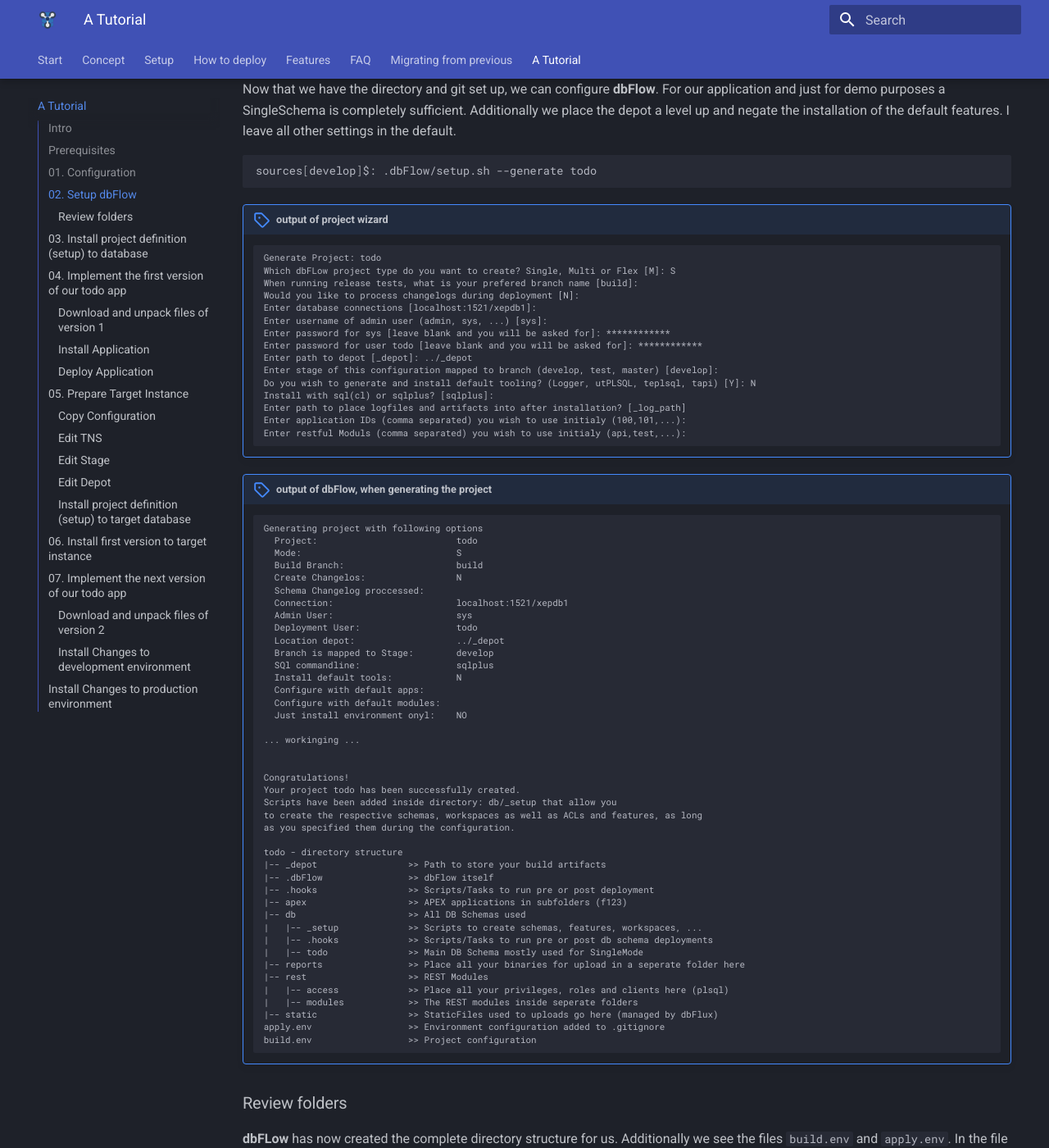
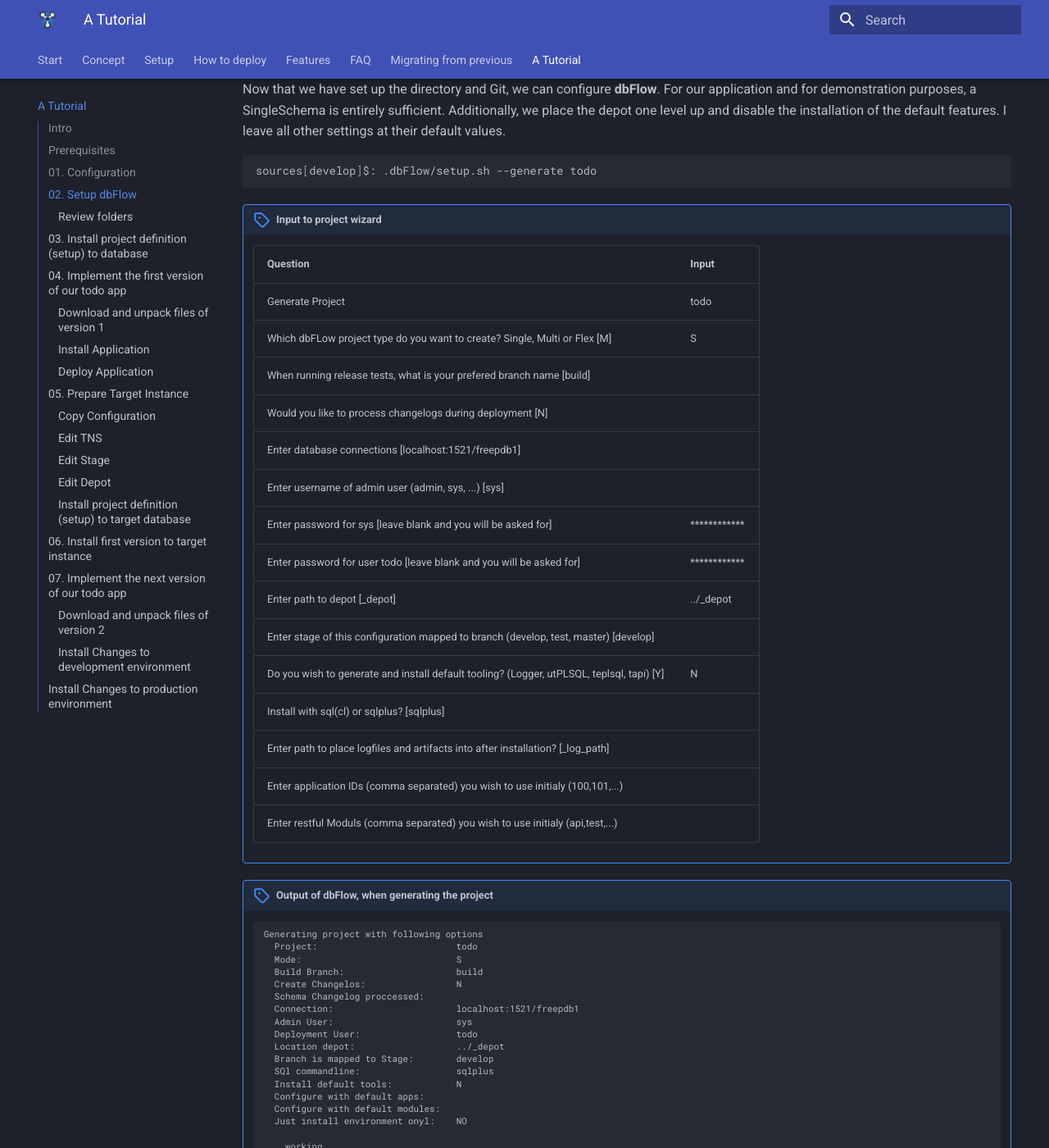
Before and after one commit to MaikMichel/dbFlow, an MkDocs documentation site: the page built from docs/tutorial.md, in a window 1280 px wide and 1400 px high, scrolled down 1621 px. Shown: the whole window at 82% size. Built offline with MkDocs 1.6.1 and Material for MkDocs 9.7.7, drawn with Linux system fonts in a browser that asks for light colours; some of the changed text lies outside the part shown.

Commit message:
updated tutorial, to reflect current changes

````diff
--- a/docs/tutorial.md
+++ b/docs/tutorial.md
@@ -2,9 +2,9 @@ A Tutorial
 
 ## Intro
 
-In this tutorial we will build a ToDo application. This application will be developed in our development database and will be updated from time to time in our production database. The production database reflects here only a part of our release pipeline. In a real environment we might need more target stages. For our tutorial this should be sufficient.
+In this tutorial, we will build a ToDo application. The application will be developed using our development database and periodically updated in our production database. In this context, the production database represents just one part of our release pipeline. In a real-world environment, additional target stages may be required. However, for the purposes of this tutorial, this setup should be sufficient.
 
-To build the whole system locally, I use dockawex. Here, a complete development environment including a second build environment (this is our prod) is built via docker-compose. Absolutely recommended. See: [dockawex](https://github.com/MaikMichel/dockawex)
+To build the entire system locally, I use dockAPEX. This creates a complete development environment, including a secondary build environment (which serves as our production environment), using Docker Compose. It is highly recommended. See: [dockAPEX](https://github.com/MaikMichel/dockAPEX)
 
 
 
@@ -13,12 +13,12 @@ To build the whole system locally, I use dockawex. Here, a complete development
 - Two database connections and the ability to connect as sys or another authorized user to create schemas and users.
 - Every database with a proper installation of Oracle APEX
 
-> just use dockawex and build and start your containers
+> just use [dockAPEX](https://github.com/MaikMichel/dockAPEX) and build and start your containers
 
 
 ## 01. Configuration
 
-First we create a new project directory `todos`. In this directory we create the `_depot` folder, where the artifacts of the deployments will be stored and fetched later. In an `instance` directory we create a subfolder for each target environment. In our case this is the `prod` folder, which is the productive environment for this tutorial. Furthermore we create the actual working directory called `sources`. This is the actual development folder. and will be versioned via Git.
+First, we create a new project directory called todos. Inside this directory, we create a _depot folder, where deployment artifacts will be stored and later retrieved. In an instance directory, we create a subfolder for each target environment. In our case, this is the prod folder, which serves as the production environment for this tutorial. Additionally, we create the working directory named sources. This will be the development folder and will be version-controlled using Git.
 
 ```bash
 # create master directory
@@ -39,18 +39,18 @@ todos$: find
 
 ```
 
-Now we change to our actual source directory, turn on version control and install **dbFlow**.
+Now we change into our actual source directory, turn on version control and install **dbFlow**.
 
 ```bash
 # go to sources
 todos$: cd sources
 
-# add git
+# install dbFlow and add enable git in current directory
 sources$: curl -sS https://raw.githubusercontent.com/MaikMichel/dbFlow/master/install.sh | bash
 
 ```
 
-Now that we have submitted the directory, we can save the current empty state and switch to a new develop branch where we will work.
+Now that we have created the directory structure, add current changes and switch to a new develop branch where we will work.
 
 ```sh
 # add current changes
@@ -66,34 +66,35 @@ sources[master]$: git checkout -b develop
 
 ## 02. Setup dbFlow
 
-Now that we have the directory and git set up, we can configure **dbFlow**. For our application and just for demo purposes a SingleSchema is completely sufficient. Additionally we place the depot a level up and negate the installation of the default features. I leave all other settings in the default.
+Now that we have set up the directory and Git, we can configure **dbFlow**. For our application and for demonstration purposes, a SingleSchema is entirely sufficient. Additionally, we place the depot one level up and disable the installation of the default features. I leave all other settings at their default values.
 
 ```bash
 sources[develop]$: .dbFlow/setup.sh --generate todo
 ```
 
-!!! note "output of project wizard"
+!!! note "Input to project wizard"
 
-    ```cmd
-    Generate Project: todo
-    Which dbFLow project type do you want to create? Single, Multi or Flex [M]: S
-    When running release tests, what is your prefered branch name [build]:
-    Would you like to process changelogs during deployment [N]:
-    Enter database connections [localhost:1521/xepdb1]:
-    Enter username of admin user (admin, sys, ...) [sys]:
-    Enter password for sys [leave blank and you will be asked for]: ************
-    Enter password for user todo [leave blank and you will be asked for]: ************
-    Enter path to depot [_depot]: ../_depot
-    Enter stage of this configuration mapped to branch (develop, test, master) [develop]:
-    Do you wish to generate and install default tooling? (Logger, utPLSQL, teplsql, tapi) [Y]: N
-    Install with sql(cl) or sqlplus? [sqlplus]:
-    Enter path to place logfiles and artifacts into after installation? [_log_path]
-    Enter application IDs (comma separated) you wish to use initialy (100,101,...):
-    Enter restful Moduls (comma separated) you wish to use initialy (api,test,...):
+    | Question                                                                                | Input        |
+    |------------------------------------------------------------------------------------------|--------------|
+    | Generate Project                                                                         | todo         |
+    | Which dbFLow project type do you want to create? Single, Multi or Flex [M]               | S            |
+    | When running release tests, what is your prefered branch name [build]                    |              |
+    | Would you like to process changelogs during deployment [N]                               |              |
+    | Enter database connections [localhost:1521/freepdb1]                                       |              |
+    | Enter username of admin user (admin, sys, ...) [sys]                                     |              |
+    | Enter password for sys [leave blank and you will be asked for]                           | ************ |
+    | Enter password for user todo [leave blank and you will be asked for]                     | ************ |
+    | Enter path to depot [_depot]                                                             | ../_depot    |
+    | Enter stage of this configuration mapped to branch (develop, test, master) [develop]     |              |
+    | Do you wish to generate and install default tooling? (Logger, utPLSQL, teplsql, tapi) [Y]| N            |
+    | Install with sql(cl) or sqlplus? [sqlplus]                                               |              |
+    | Enter path to place logfiles and artifacts into after installation? [_log_path]          |              |
+    | Enter application IDs (comma separated) you wish to use initialy (100,101,...)           |              |
+    | Enter restful Moduls (comma separated) you wish to use initialy (api,test,...)           |              |
 
-    ```
 
-!!! note "output of dbFlow, when generating the project"
+
+!!! note "Output of dbFlow, when generating the project"
 
     ```cmd
     Generating project with following options
@@ -102,7 +103,7 @@ sources[develop]$: .dbFlow/setup.sh --generate todo
       Build Branch:                     build
       Create Changelos:                 N
       Schema Changelog proccessed:
-      Connection:                       localhost:1521/xepdb1
+      Connection:                       localhost:1521/freepdb1
       Admin User:                       sys
       Deployment User:                  todo
       Location depot:                   ../_depot
@@ -113,10 +114,11 @@ sources[develop]$: .dbFlow/setup.sh --generate todo
       Configure with default modules:
       Just install environment onyl:    NO
 
-    ... workinging ...
+    ... working ...
 
 
-    Congratulations!
+    # Project - todo
+
     Your project todo has been successfully created.
     Scripts have been added inside directory: db/_setup that allow you
     to create the respective schemas, workspaces as well as ACLs and features, as long
@@ -138,11 +141,13 @@ sources[develop]$: .dbFlow/setup.sh --generate todo
     |-- static                 >> StaticFiles used to uploads go here (managed by dbFlux)
     apply.env                  >> Environment configuration added to .gitignore
     build.env                  >> Project configuration
+
+    ...
     ```
 
 ### Review folders
 
-**dbFLow** has now created the complete directory structure for us. Additionally we see the files `build.env` and `apply.env`. In the file `build.env` project specific settings are stored and in the file `apply.env` environment specific settings are stored. Therefore **dbFlow** put the apply.env directly on the `gitignore` list. Later, when it comes to deployment to another environment, this configuration is adapted to the target system accordingly.
+**dbFlow** has now created the complete directory structure for us. Additionally, we can see the files `build.env` and `apply.env`. The `build.env` file stores project-specific settings, while the `apply.env` file stores environment-specific settings. Therefore, **dbFlow** automatically adds `apply.env` to the `.gitignore` list. Later, when deploying to another environment, this configuration will be adapted to the target system accordingly.
 
 **dbFlow** creates a folder `db/_setup`. Here we will find the scripts necessary to create the schema and the workspace for APEX. All files can be edited as required. **dbFlow** will install all existing files in the appropriate order. See: [install project](../setup/#install-project)
 
@@ -223,8 +233,7 @@ sources[develop]$: git commit -m "Version 1 of ToDo App"
 
 ### Deploy Application
 
-Now we have finished version 1 and want to deploy it to the production environment right away. To do this, we are now building our first deployment, our initial patch.
-The concept, which **dbFlow** is based on, assumes that there is a corresponding branch per target environment. (See: [Concept](../concept/#git-flow-to-db))
+We have now completed version 1 and want to deploy it to the production environment immediately. To do this, we will build our first deployment, the initial patch. The concept behind **dbFlow** assumes that there is a corresponding branch for each target environment. (See: [Concept](../concept/#git-flow-to-db))
 
 Therefore we now merge our current state in the branch `develop` to the `master` branch, our target branch.
 
@@ -296,7 +305,7 @@ Because we have an additional level in the directory tree, we also have to adjus
 
 ### Install project definition (setup) to target database
 
-Now we can install the setup meaning our foundation of the application on the target database.
+Now we can install the setup, meaning our foundation of the application on the target database.
 
 
 ```bash
@@ -311,15 +320,10 @@ Now that we have everything set up, we can simply deploy the previously deployed
 instances/prod[master]$: .dbFlow/apply.sh --init --version 1.0.0
 ```
 
-> Since we want to do an `init` here, **dbFlow** will ask you if you really want to do this, cause an `init` will **ALWAYS** make all target schemas empty (delete all objects). For a CI/CD environment you can prevent this by setting the environment variable DBFLOW_JENKINS="YES".
+> Since we want to do an `init` here, **dbFlow** will ask you if you really want to do this, cause an `init` will **ALWAYS** make all target schemas empty (delete all objects). For a CI/CD environment you can prevent this by setting the environment variable `DBFLOW_JENKINS="YES"`.
 
 Now you should be able to visit our ToDo Application on your target instance.
 
-Because the target instance folder is also a Git folder, we can now commit everything to keep a proper history of our deployments in to that stage.
-
-```bash
-instances/prod[master]$: git add . && git commit -m "1.0.0"
-```
 
 
 ## 07. Implement the next version of our todo app
@@ -351,7 +355,7 @@ rm release_2.tar.gz
 
 !!! note
 
-    If you want to install the demo application with another ID then 108 you can rename the folder as you like (f###). Keep in mind, that in the case you have to remove the previous application folder.
+    If you have previously renamed the Application folder to another ID than 108 you have to remove the old one and rename the folder to your specific ID.
 
 ### Install Changes to development environment
 
@@ -370,9 +374,8 @@ sources[develop]$: git add .
 Now install changed files to develop environment by building a patch and installing it instantly.
 
 ```bash
-sources[develop]$: .dbFlow/build.sh --patch --version install --cached
+sources[develop]$: .dbFlow/build.sh --patch --version 1.1.0 --cached --apply
 ```
-> Remember, when using "`install`" as version identifier **dbFlow** will apply the patch immediatly.
 
 !!! note
 
````
Also changed, not shown: other parts of docs/tutorial.md (+12 -6 lines), docs/images/tutorial/target-instance-stage.png, docs/images/tutorial/target-instance-tns.png, docs/images/tutorial/todo-depot-init_1.0.0.png.
